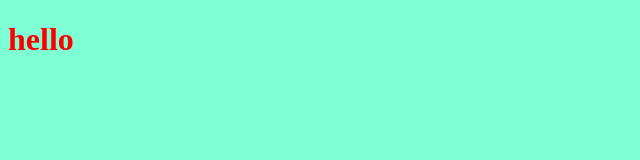
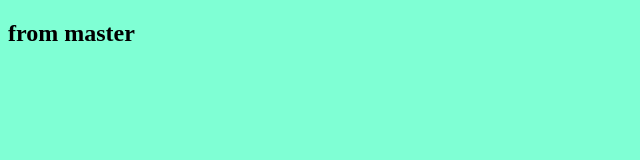
Before and after one commit to yassermukhtar/testgit, a plain HTML site: page index.html in a window 1280 px wide. Shown: the whole page, without its empty margins (0-640 px from the left). Drawn offline with Linux system fonts and the light colour scheme.

Commit message:
master 1

```diff
--- a/index.html
+++ b/index.html
@@ -7,7 +7,7 @@
     <link   rel="stylesheet" href="style.css">
 </head>
 <body>
-    <h1>hello</h1>
+    <h2>from master</h2>
     <script src="app.js"></script>
 </body>
 </html>
```
